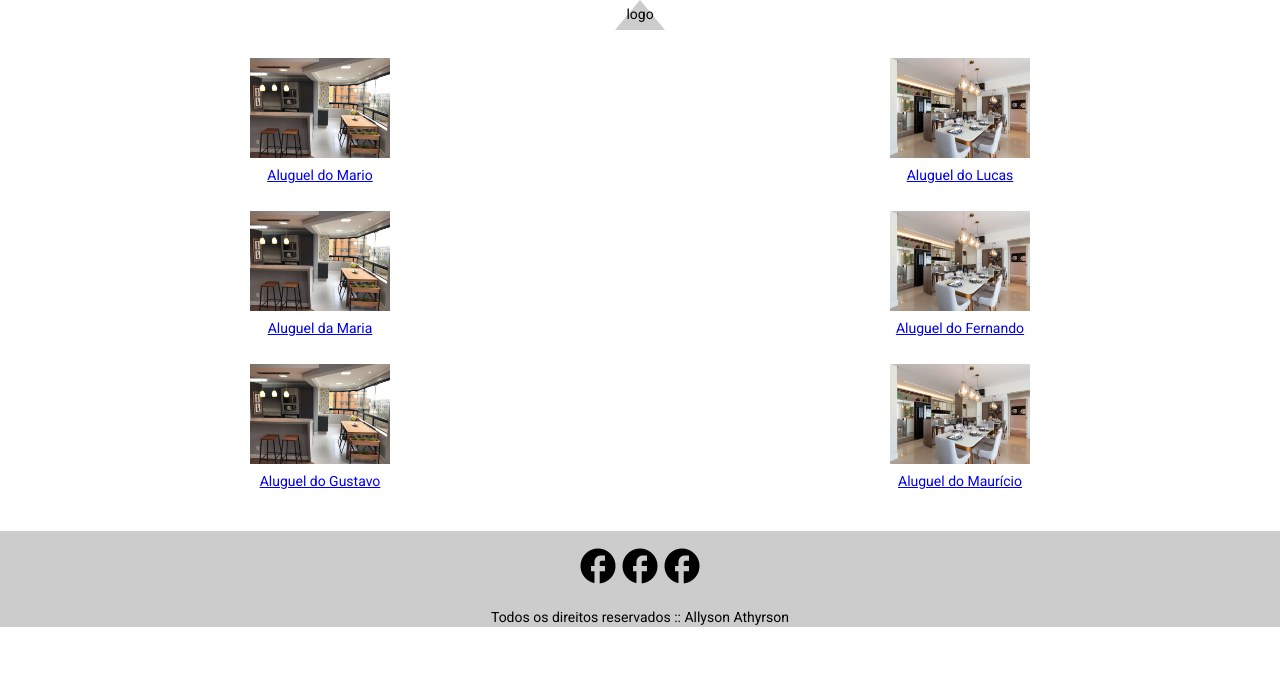
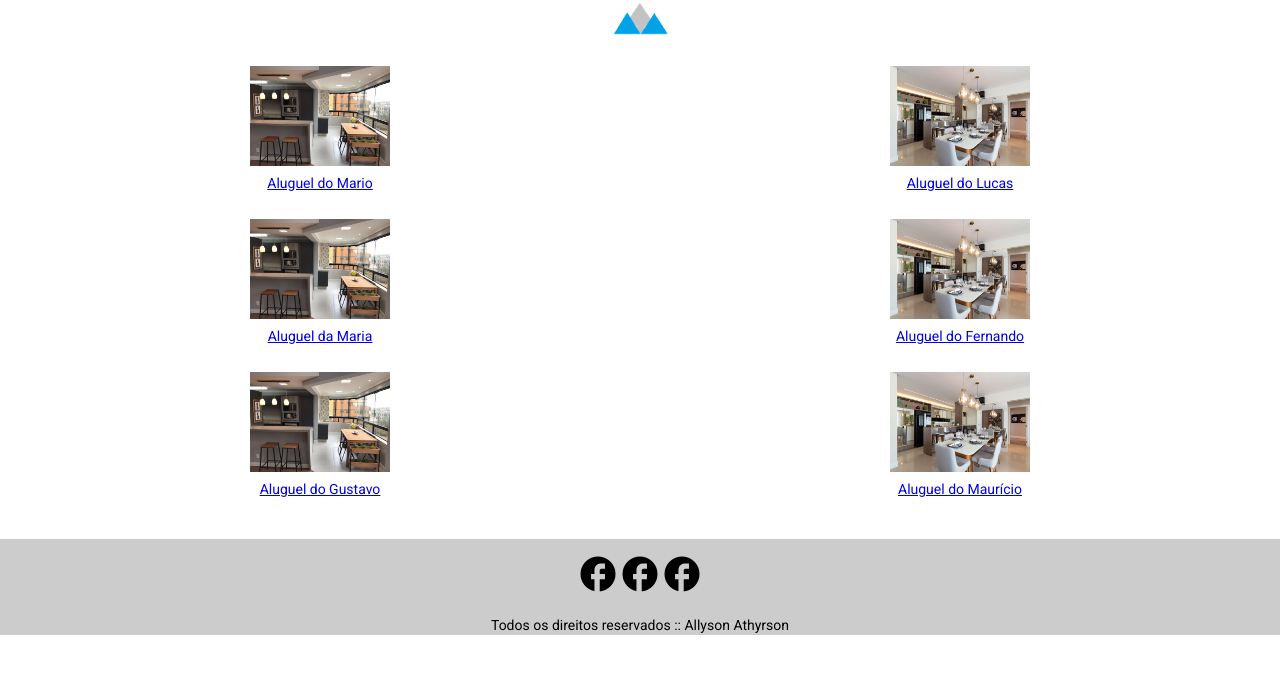
Before and after one commit to Allyson1602/MeuAluguel, an Angular app: page / in a window 1280 px wide. Shown: the top 674 px of the page. Built offline with nearby package versions, Linux system fonts and the light colour scheme.

Commit message:
Correção na logo

```diff
--- a/src/components/header/header.component.html
+++ b/src/components/header/header.component.html
@@ -1,7 +1,6 @@
 <header [ngStyle]="{ 'background-color': isOnMenu ? '#ccc' : '#fff' }">
     <div class="btn-menu" (click)="toggleMenu()">
-        <p>logo</p>
-        <div class="triangle"></div>
+        <img src="../../assets/images/logo.png" alt="logo meuAluguel" class="logo" />
     </div>
 
     <ul [ngStyle]="{ 'display': isOnMenu ? 'block' : 'none' }">
--- a/src/components/header/header.component.scss
+++ b/src/components/header/header.component.scss
@@ -15,24 +15,13 @@ ul {
 }
 
 .btn-menu {
-    // border: 1px solid red;
     position: relative;
     display: flex;
     justify-content: center;
     align-items: center;
     cursor: pointer;
 
-    p {
-        position: absolute;
-        top: 4px;
-    }
-
-    .triangle {
-        display: inline-block;
-        width: 0;
-        height: 0;
-        border-left: 25px solid transparent;
-        border-right: 25px solid transparent;
-        border-bottom: 30px solid #ccc;
+    .logo {
+        width: 60px;
     }
 }
```
Also changed, not shown: src/assets/images/logo.png (added).
